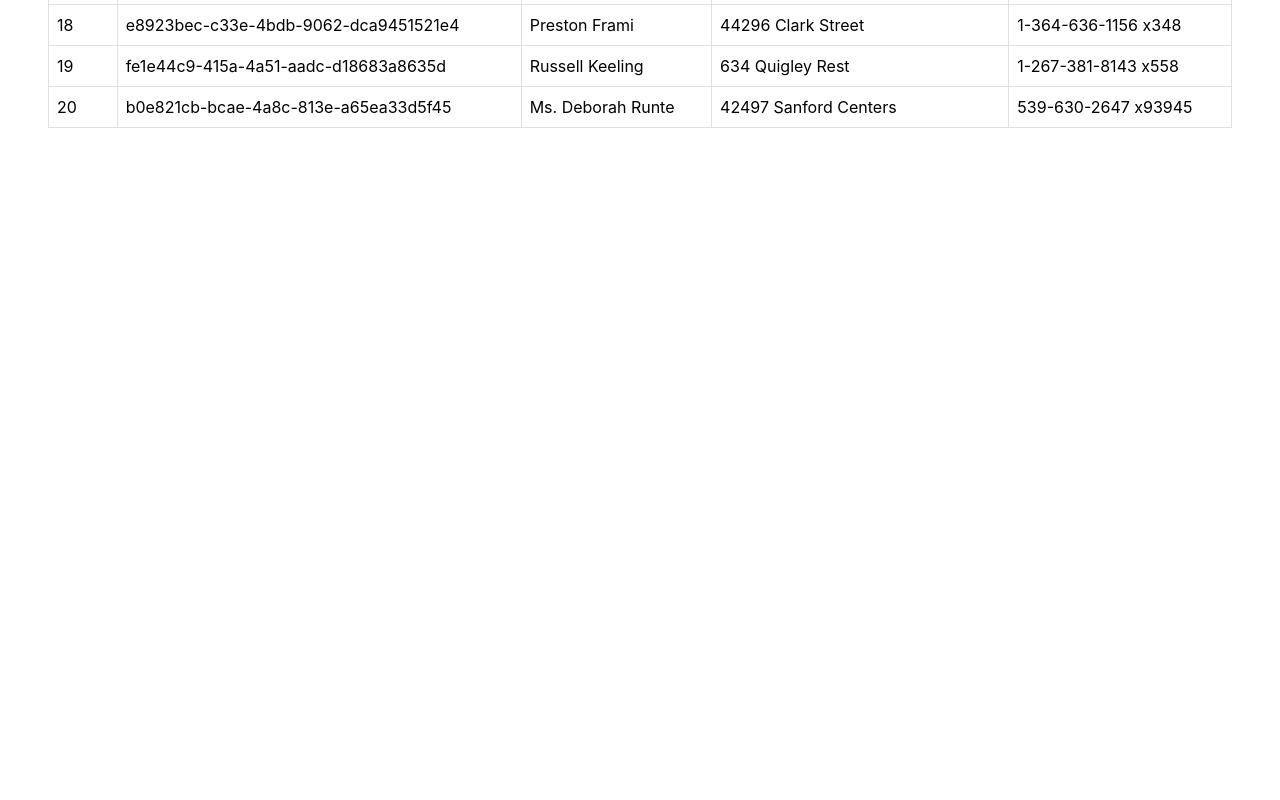
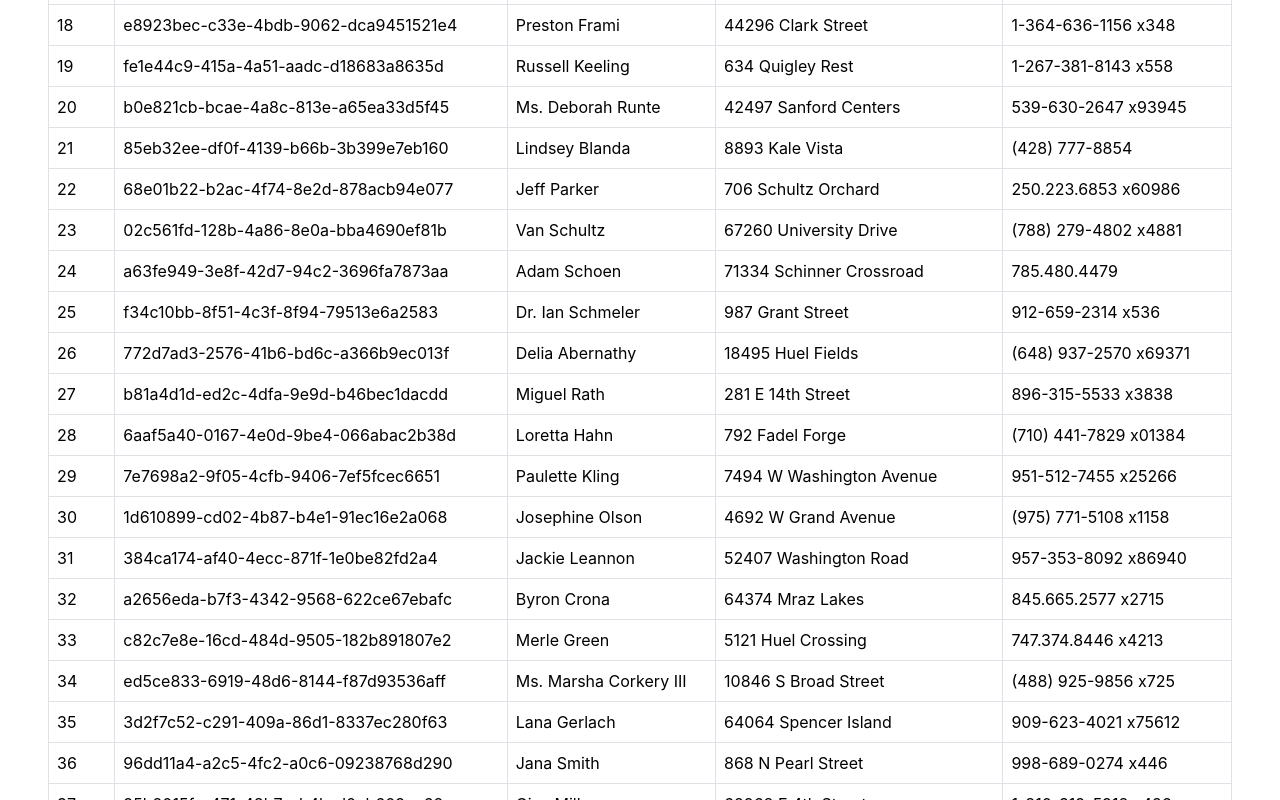
Before and after one commit to NathanaelMartinez/user-data-generator, a React (Create React App) app in the folder frontend/: page / in a window 1280 px wide. Shown: the part 880-1680 px from the top of the page. Before the commit the page ends 1024 px from the top, so only its background shows below. Built offline with nearby package versions, Linux system fonts and the light colour scheme.

Commit message:
resolve issue with infinite scroll

```diff
--- a/frontend/src/components/Toolbar.tsx
+++ b/frontend/src/components/Toolbar.tsx
@@ -2,7 +2,7 @@ import React, { useEffect, useState } from 'react';
 import 'bootstrap/dist/css/bootstrap.min.css';
 
 interface ToolbarProps {
-    onFetchUsers: (region: string, seed: number, errorSize: number,) => void;
+    onFetchUsers: (region: string, seed: number, errorSize: number) => void;
 }
 
 const Toolbar: React.FC<ToolbarProps> = ({ onFetchUsers }) => {
@@ -21,7 +21,11 @@ const Toolbar: React.FC<ToolbarProps> = ({ onFetchUsers }) => {
     };
 
     const handleErrorSizeChange = (value: number) => {
-        setErrorSize(value);
+        if (value > 1000) {
+            setErrorSize(1000);
+        } else {
+            setErrorSize(value);
+        }
     };
 
     const handleSeedChange = (value: number) => {
--- a/frontend/src/pages/GeneratorPage.tsx
+++ b/frontend/src/pages/GeneratorPage.tsx
@@ -1,4 +1,5 @@
 import React, { useEffect, useState } from 'react';
+import InfiniteScroll from 'react-infinite-scroll-component';
 import Toolbar from '../components/Toolbar';
 import UserTable from '../components/UserTable';
 import { generateUsers } from '../utils/RandomUserGenerator';
@@ -13,27 +14,63 @@ interface User {
 const GeneratorPage: React.FC = () => {
     const [users, setUsers] = useState<User[]>([]);
     const [loading, setLoading] = useState<boolean>(false);
+    const [hasMore, setHasMore] = useState<boolean>(true);
+    const [localeId, setLocaleId] = useState<string>('en_US');
+    const [seed, setSeed] = useState<number>(0);
+    const [errorSize, setErrorSize] = useState<number>(0);
+    const [page, setPage] = useState<number>(1); // Start at page 1
 
-    const fetchUsers = (localeId: string, seed: number, errorSize: number) => {
+    // This function now ensures that each page gets its unique seed-based data
+    const fetchUsers = (localeId: string, seed: number, errorSize: number, page: number) => {
         setLoading(true);
-        const data = generateUsers(localeId, seed, errorSize);
-        setUsers(data);
+
+        // Fetch users for the current page
+        const newUsers = generateUsers(localeId, seed, errorSize, page);
+
+        setUsers((prevUsers) => [...prevUsers, ...newUsers]); // Append new users to existing list
         setLoading(false);
+
+        // Stop fetching if fewer than 10 users are returned on subsequent pages
+        if (newUsers.length < 10 && page > 1) {
+            setHasMore(false);
+        }
     };
 
+    const loadMoreUsers = () => {
+        setPage((prevPage) => {
+            const nextPage = prevPage + 1;
+            fetchUsers(localeId, seed, errorSize, nextPage); // Fetch users for the next page
+            return nextPage; // Increment the page number
+        });
+    };
+
+    // When localeId, seed, or errorSize changes, reset everything and fetch the first page
     useEffect(() => {
-        const localeId = 'en_US';
-        const seed = 0;
-        const errorSize = 0;
-
-        fetchUsers(localeId, seed, errorSize);
-    }, []);
+        setUsers([]); // Reset users when localeId, seed, or errorSize changes
+        setPage(1); // Reset page number
+        setHasMore(true); // Enable infinite scrolling
+        fetchUsers(localeId, seed, errorSize, 1); // Fetch the first 20 users
+    }, [localeId, seed, errorSize]);
 
     return (
         <div className="container-fluid px-5">
             <h1 className="mb-4 text-center">Random User Data Generator</h1>
-            <Toolbar onFetchUsers={fetchUsers} />
-            <UserTable users={users} loading={loading} />
+            <Toolbar
+                onFetchUsers={(locale, newSeed, newErrorSize) => {
+                    setLocaleId(locale);
+                    setSeed(newSeed);
+                    setErrorSize(newErrorSize);
+                }}
+            />
+            <InfiniteScroll
+                dataLength={users.length}
+                next={loadMoreUsers} // Load more users when scrolling
+                hasMore={hasMore}
+                loader={<h4>Loading...</h4>}
+                endMessage={<p style={{ textAlign: 'center' }}>No more users to load.</p>}
+            >
+                <UserTable users={users} loading={loading} />
+            </InfiniteScroll>
         </div>
     );
 };
```
Also changed, not shown: frontend/src/utils/RandomUserGenerator.ts (line endings or trailing spaces).
